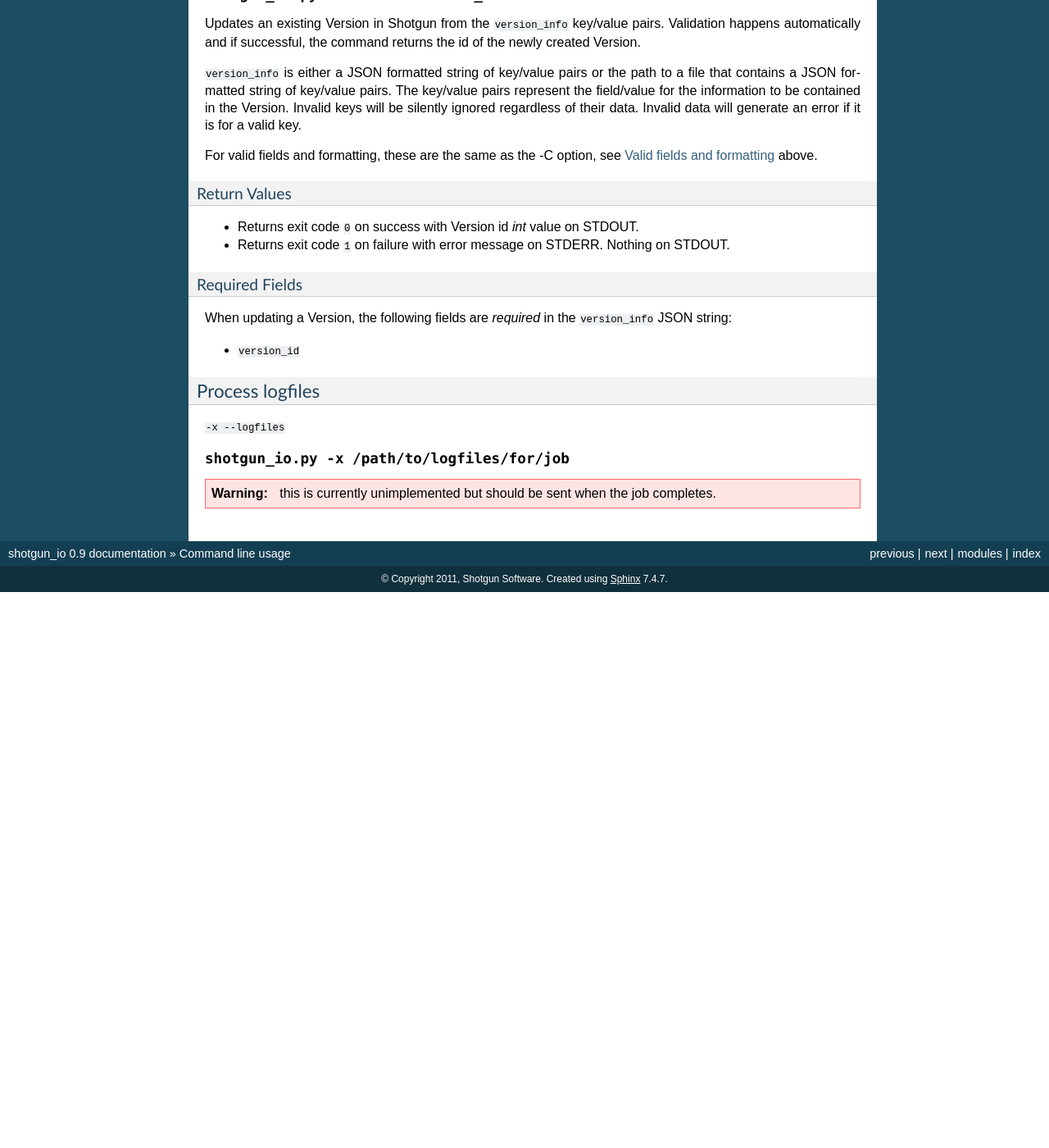
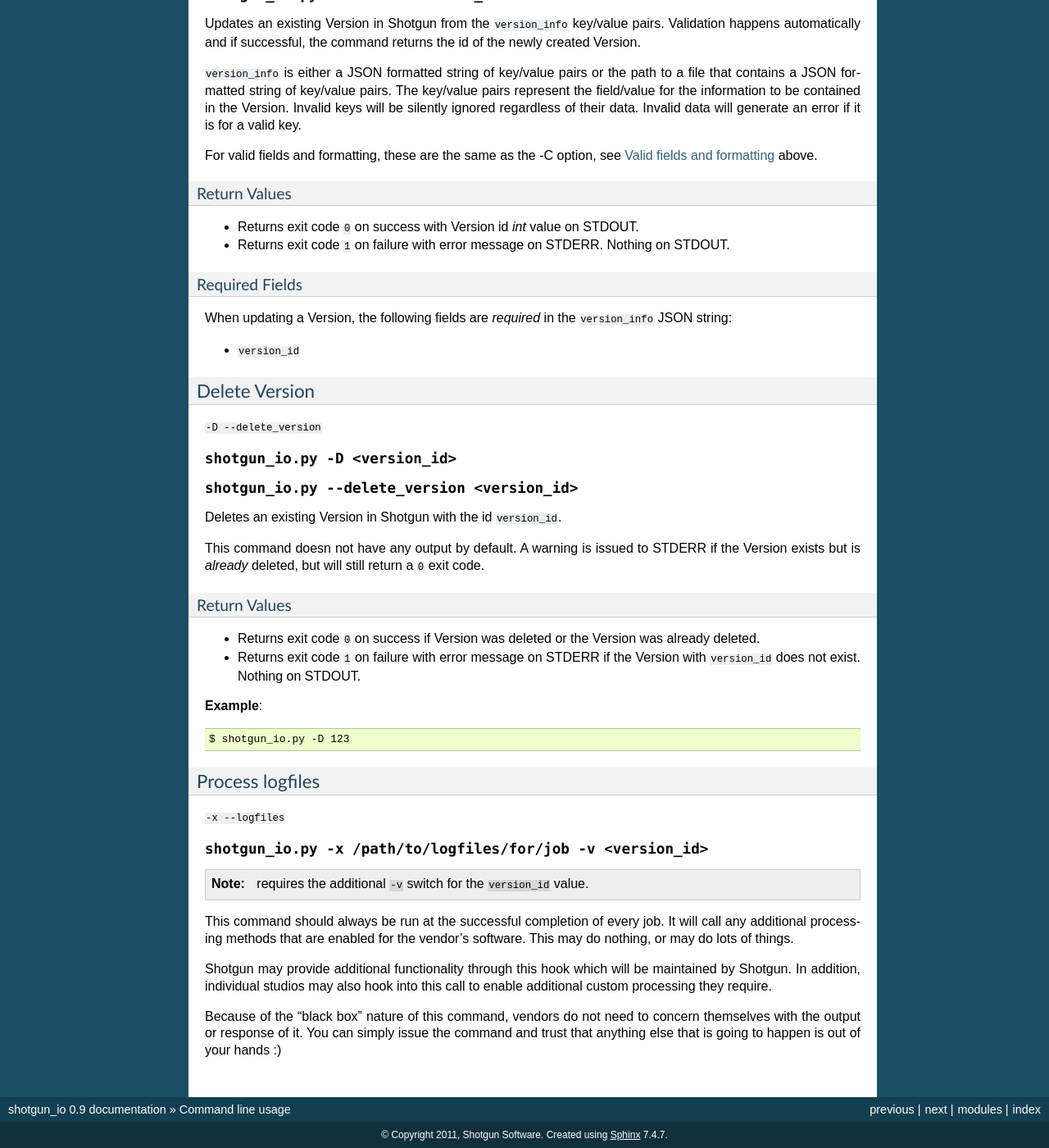
Before and after one commit to shotgunsoftware/shotgun_io, a Sphinx documentation site: the page built from docs/cmdline.rst, in a window 1280 px wide and 1400 px high, scrolled down 12900 px. Shown: the whole window at 82% size. Built offline with Sphinx 7.4.7, drawn with Linux system fonts in a browser that asks for light colours; before the commit the page ends 13622 px from its top, so only the background shows below that; some of the changed text lies outside the part shown.

Commit message:
added docs for -d (delete version) updated docs for -x (process logfiles)

```diff
--- a/docs/cmdline.rst
+++ b/docs/cmdline.rst
@@ -726,10 +726,45 @@ When updating a Version, the following fields are *required* in the
 * ``version_id``
 
 
+Delete Version
+==============
+``-D --delete_version``
+
+.. function:: shotgun_io.py -D <version_id>
+.. function:: shotgun_io.py --delete_version <version_id>
+
+Deletes an existing Version in Shotgun with the id ``version_id``.
+
+This command doesn not have any output by default. A warning is issued to STDERR
+if the Version exists but is *already* deleted, but will still return a ``0``
+exit code.
+
+Return Values
+-------------
+* Returns exit code ``0`` on success if Version was deleted or the Version was already deleted.
+* Returns exit code ``1`` on failure with error message on STDERR if the Version with ``version_id`` does not exist. Nothing on STDOUT.
+
+**Example**::
+
+    $ shotgun_io.py -D 123
+
+
 Process logfiles
 =====================
 ``-x --logfiles``
 
-.. function:: shotgun_io.py -x /path/to/logfiles/for/job
+.. function:: shotgun_io.py -x /path/to/logfiles/for/job -v <version_id>
 
-.. warning:: this is currently unimplemented but should be sent when the job completes.
+.. note:: requires the additional ``-v`` switch for the ``version_id`` value.
+
+This command should always be run at the successful completion of every job. It
+will call any additional processing methods that are enabled for the vendor's
+software. This may do nothing, or may do lots of things.
+
+Shotgun may provide additional functionality through this hook which will be
+maintained by Shotgun. In addition, individual studios may also hook into this
+call to enable additional custom processing they require.
+
+Because of the "black box" nature of this command, vendors do not need to concern
+themselves with the output or response of it. You can simply issue the command
+and trust that anything else that is going to happen is out of your hands :)
```
